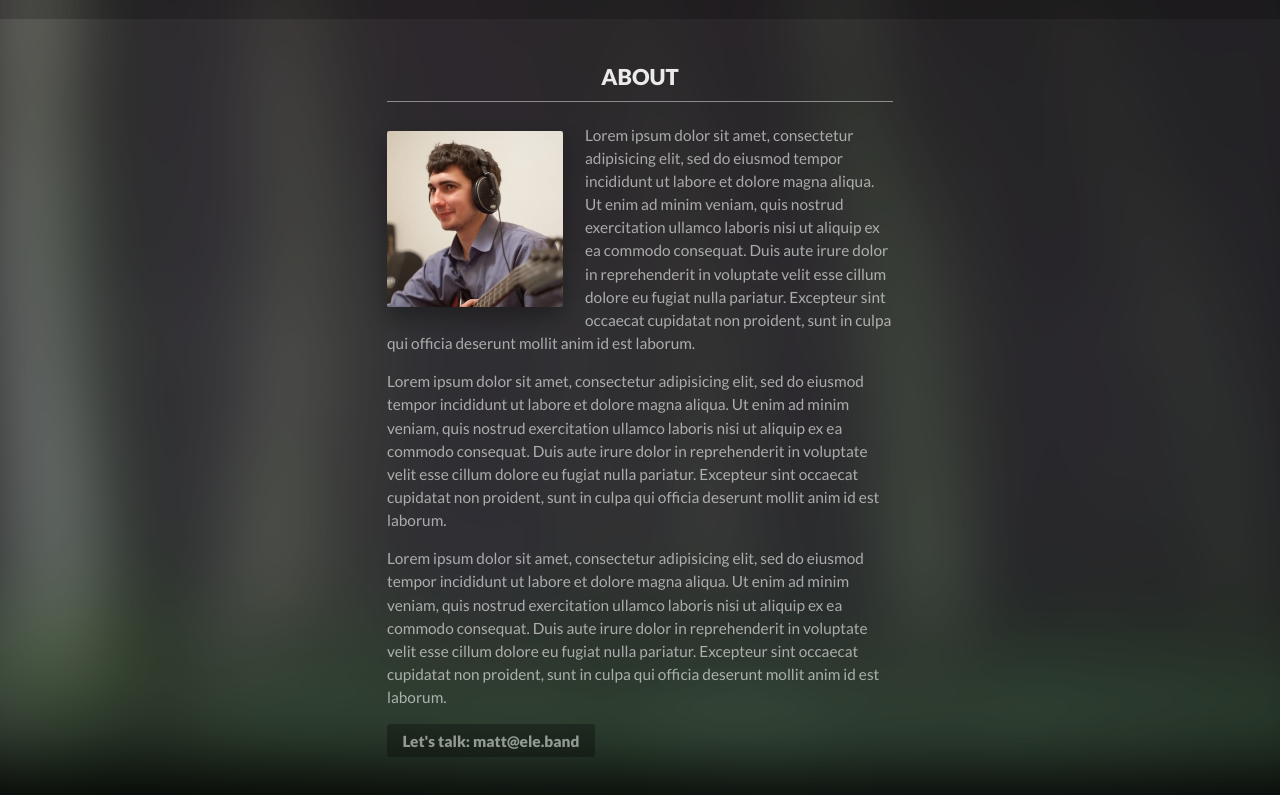
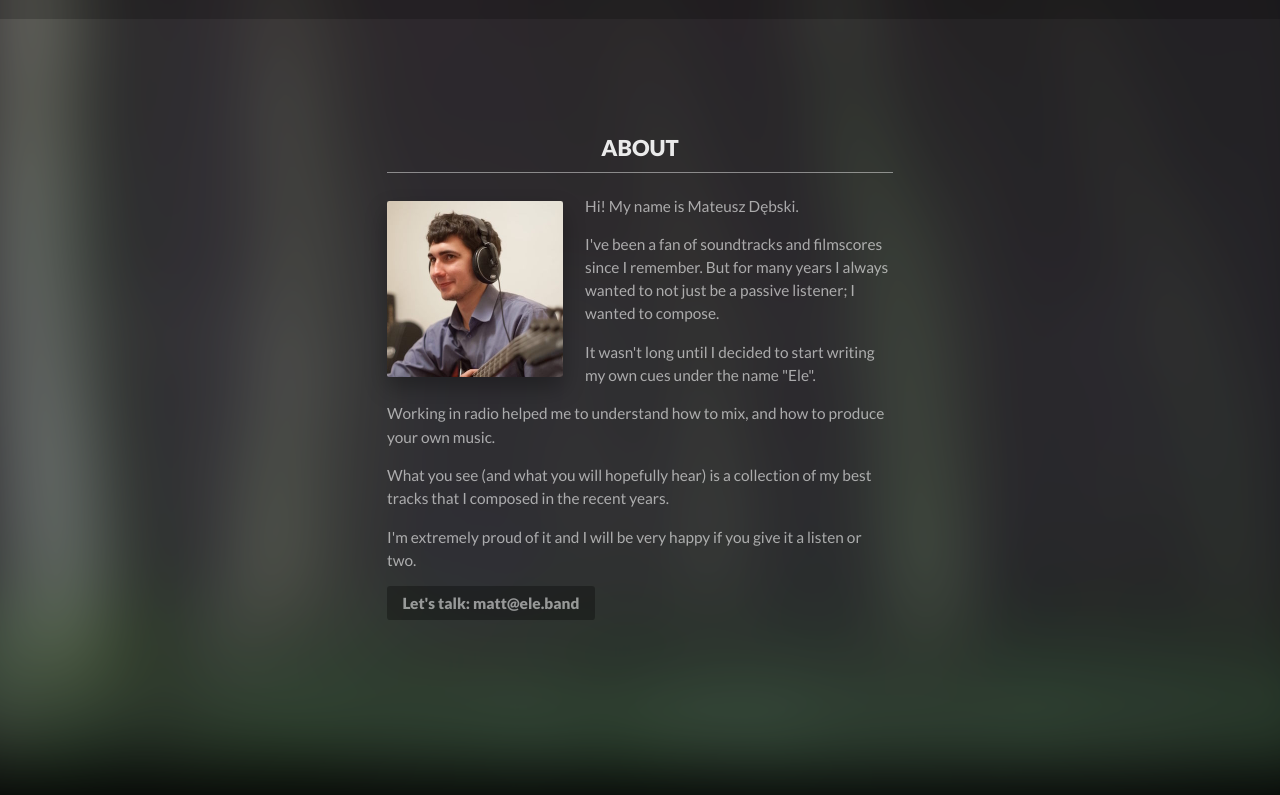
Before and after one commit to elemusic/elemusic.github.io, a plain HTML site: page about.html in a window 1280 px wide. Shown: the part 70-865 px from the top of the page. After the commit the page ends 800 px from the top, so only its background shows below. Drawn offline with Linux system fonts and the light colour scheme.

Commit message:
Added propper about section.

```diff
--- a/about.html
+++ b/about.html
@@ -40,9 +40,12 @@
 	<div id="about">
 		<h1>About</h1>
 		<img id="matt-photo" src="assets/img/ele.jpg" alt="A Photo of Mateusz Dębski">
-		<p>Lorem ipsum dolor sit amet, consectetur adipisicing elit, sed do eiusmod tempor incididunt ut labore et dolore magna aliqua. Ut enim ad minim veniam, quis nostrud exercitation ullamco laboris nisi ut aliquip ex ea commodo consequat. Duis aute irure dolor in reprehenderit in voluptate velit esse cillum dolore eu fugiat nulla pariatur. Excepteur sint occaecat cupidatat non proident, sunt in culpa qui officia deserunt mollit anim id est laborum.</p>
-		<p>Lorem ipsum dolor sit amet, consectetur adipisicing elit, sed do eiusmod tempor incididunt ut labore et dolore magna aliqua. Ut enim ad minim veniam, quis nostrud exercitation ullamco laboris nisi ut aliquip ex ea commodo consequat. Duis aute irure dolor in reprehenderit in voluptate velit esse cillum dolore eu fugiat nulla pariatur. Excepteur sint occaecat cupidatat non proident, sunt in culpa qui officia deserunt mollit anim id est laborum.</p>
-		<p>Lorem ipsum dolor sit amet, consectetur adipisicing elit, sed do eiusmod tempor incididunt ut labore et dolore magna aliqua. Ut enim ad minim veniam, quis nostrud exercitation ullamco laboris nisi ut aliquip ex ea commodo consequat. Duis aute irure dolor in reprehenderit in voluptate velit esse cillum dolore eu fugiat nulla pariatur. Excepteur sint occaecat cupidatat non proident, sunt in culpa qui officia deserunt mollit anim id est laborum.</p>
+		<p>Hi! My name is Mateusz Dębski.</p>
+		<p>I've been a fan of soundtracks and filmscores since I remember. But for many years I always wanted to not just be a passive listener; I wanted to compose.</p>
+		<p>It wasn't long until I decided to start writing my own cues under the name "Ele".</p>
+		<p>Working in radio helped me to understand how to mix, and how to produce your own music.</p>
+		<p>What you see (and what you will hopefully hear) is a collection of my best tracks that I composed in the recent years.</p>
+		<p>I'm extremely proud of it and I will be very happy if you give it a listen or two.</p>
 		<a href="mailto:matt@ele.band">Let's talk: matt@ele.band</a>
 	</div>
 
```
